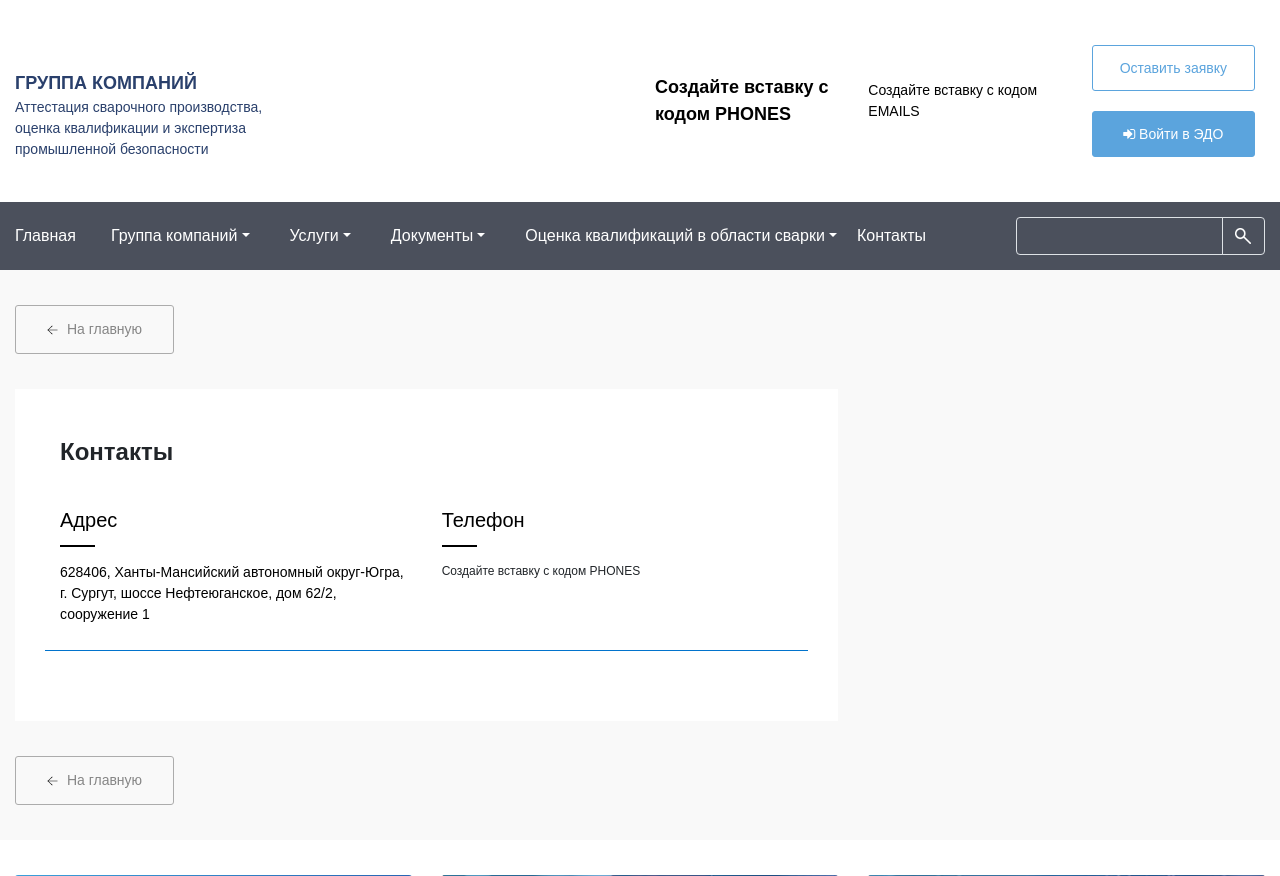
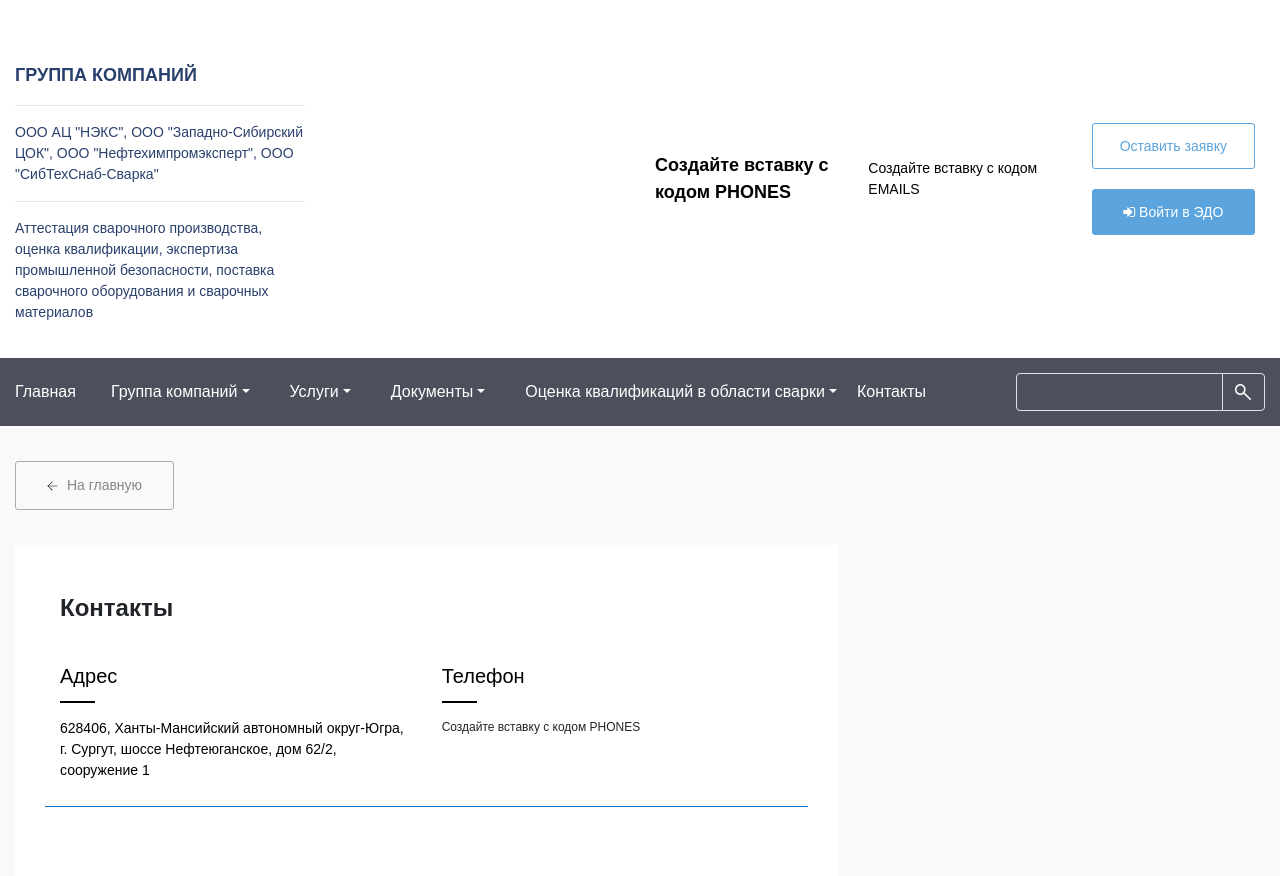
Before and after one commit to testpass1982/naks-surgut-site, a Django app: page /contact/ in a window 1280 px wide. Shown: the part 68-944 px from the top of the page. Run offline with Django 3.2, Linux system fonts and the light colour scheme; data that the repository does not hold is empty; style sheets or scripts are compiled from the project's sources; some libraries are stand-ins or nearby versions.

Commit message:
add text to header

```diff
--- a/mainapp/templates/mainapp/includes/header.html
+++ b/mainapp/templates/mainapp/includes/header.html
@@ -46,7 +46,10 @@
           <div class="logo__blue__header">
             <p class="logo__blue__text__header"><br>
               <strong>Группа компаний</strong></p>
-            <p class="logo__blue__text__company__header">Аттестация сварочного производства, оценка квалификации и экспертиза промышленной безопасности</p>
+              <hr>
+            <p class="logo__blue__text__company__header">ООО АЦ "НЭКС", ООО "Западно-Сибирский ЦОК", ООО "Нефтехимпромэксперт", ООО "СибТехСнаб-Сварка"</p>
+            <hr>
+            <p class="logo__blue__text__company__header">Аттестация сварочного производства, оценка квалификации, экспертиза промышленной безопасности, поставка сварочного оборудования и сварочных материалов</p>
           </div>
         </a>
       </div>
```
